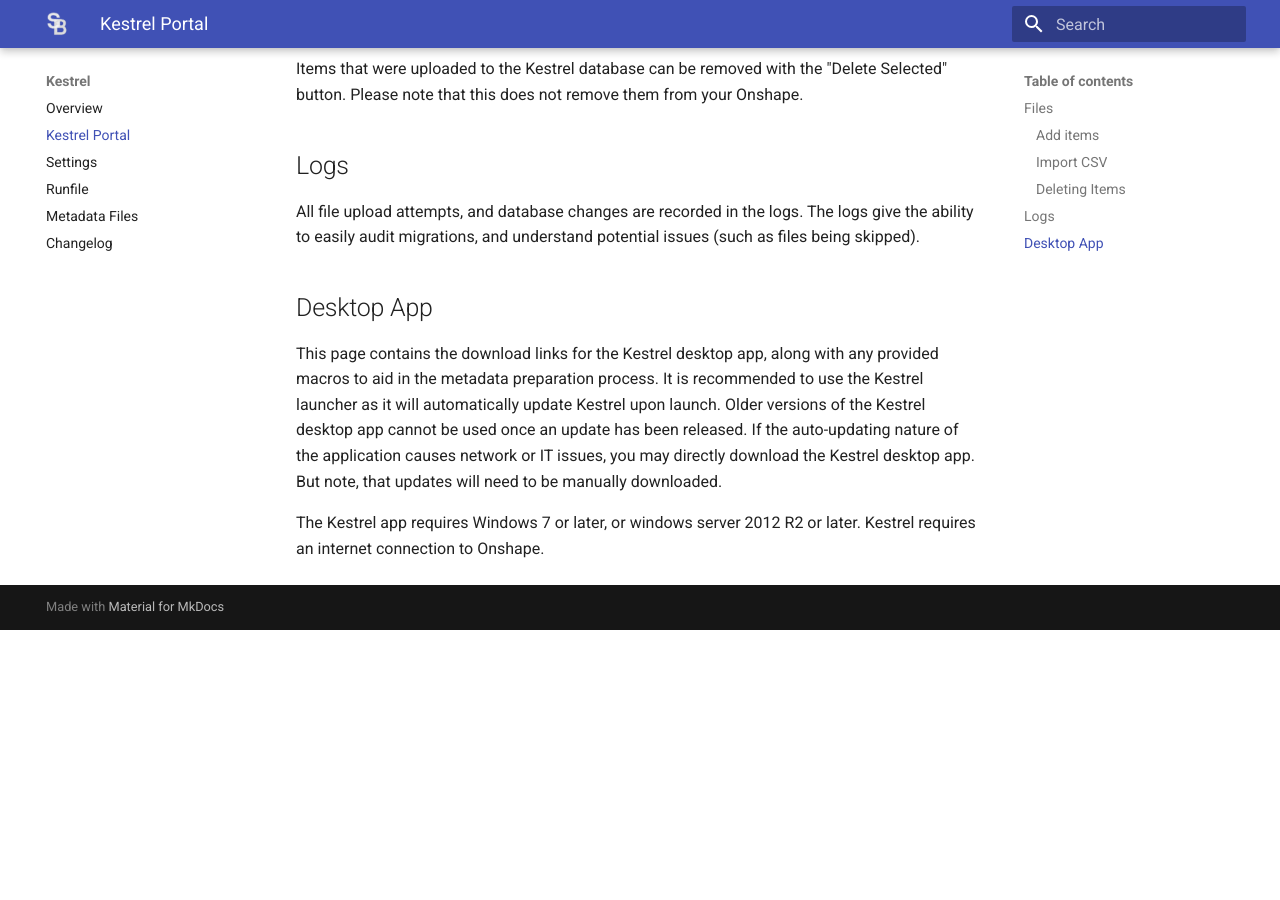
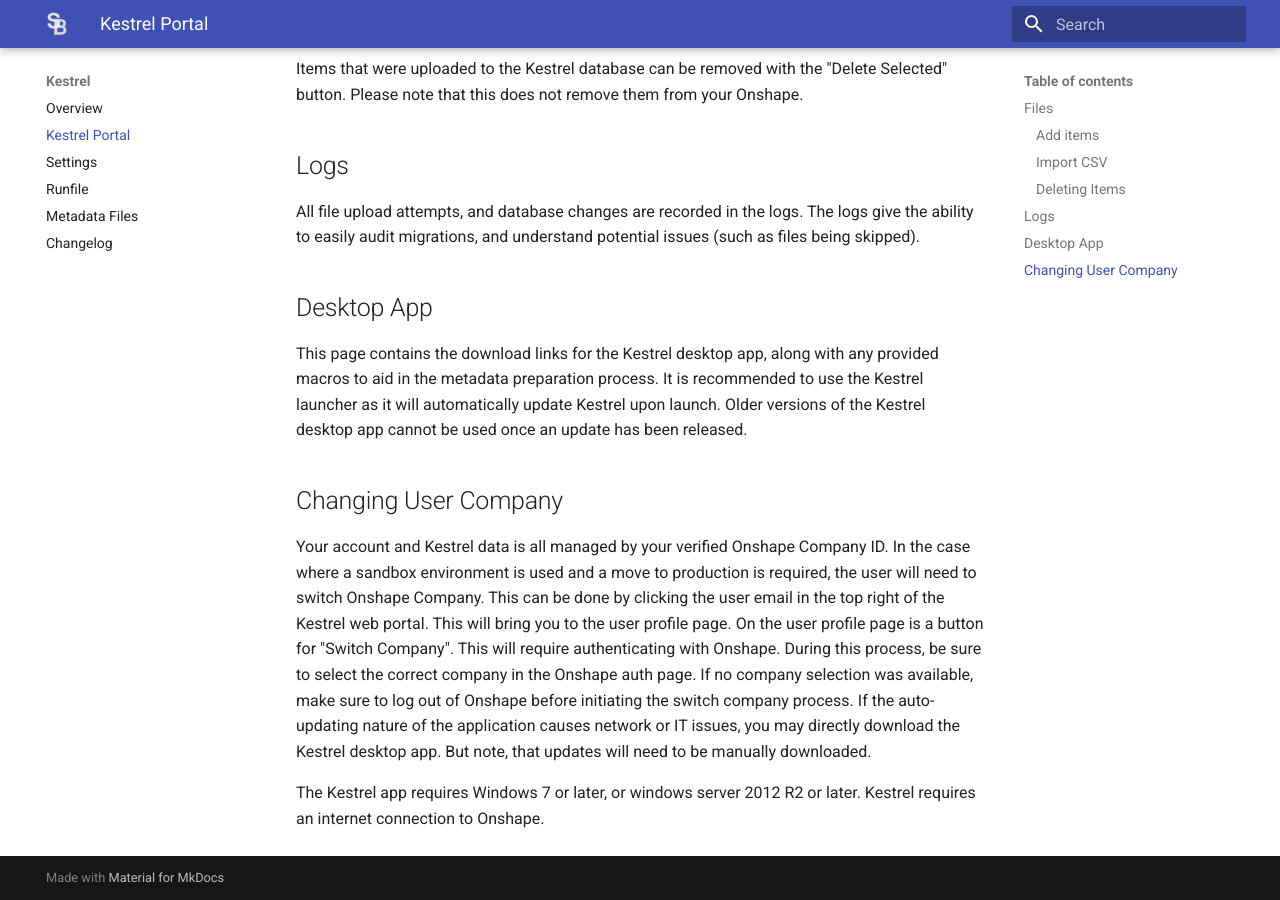
Before and after one commit to SmartBenchSoftware/Documentation, an MkDocs documentation site: the page built from docs/kestrel/KestrelPortal.md, in a window 1280 px wide and 900 px high, scrolled down 845 px. Built offline with MkDocs 1.6.1 and Material for MkDocs 9.7.7, drawn with Linux system fonts in a browser that asks for light colours; before the commit the page ends 1475 px from its top, so only the background shows below that.

Commit message:
Update KestrelPortal.md with user company switch instructions
Added instructions for changing user company in Kestrel.

```diff
--- a/docs/kestrel/KestrelPortal.md
+++ b/docs/kestrel/KestrelPortal.md
@@ -33,6 +33,12 @@
 
 This page contains the download links for the Kestrel desktop app, along with any provided macros to aid in the metadata preparation process.
 It is recommended to use the Kestrel launcher as it will automatically update Kestrel upon launch. Older versions of the Kestrel desktop app cannot be used once an update has been released.
+
+## Changing User Company
+Your account and Kestrel data is all managed by your verified Onshape Company ID.
+In the case where a sandbox environment is used and a move to production is required, the user will need to switch Onshape Company.
+This can be done by clicking the user email in the top right of the Kestrel web portal.
+This will bring you to the user profile page. On the user profile page is a button for "Switch Company". This will require authenticating with Onshape. During this process, be sure to select the correct company in the Onshape auth page. If no company selection was available, make sure to log out of Onshape before initiating the switch company process.
 If the auto-updating nature of the application causes network or IT issues, you may directly download the Kestrel desktop app. But note, that updates will need to be manually downloaded.
 
 The Kestrel app requires Windows 7 or later, or windows server 2012 R2 or later.
```
